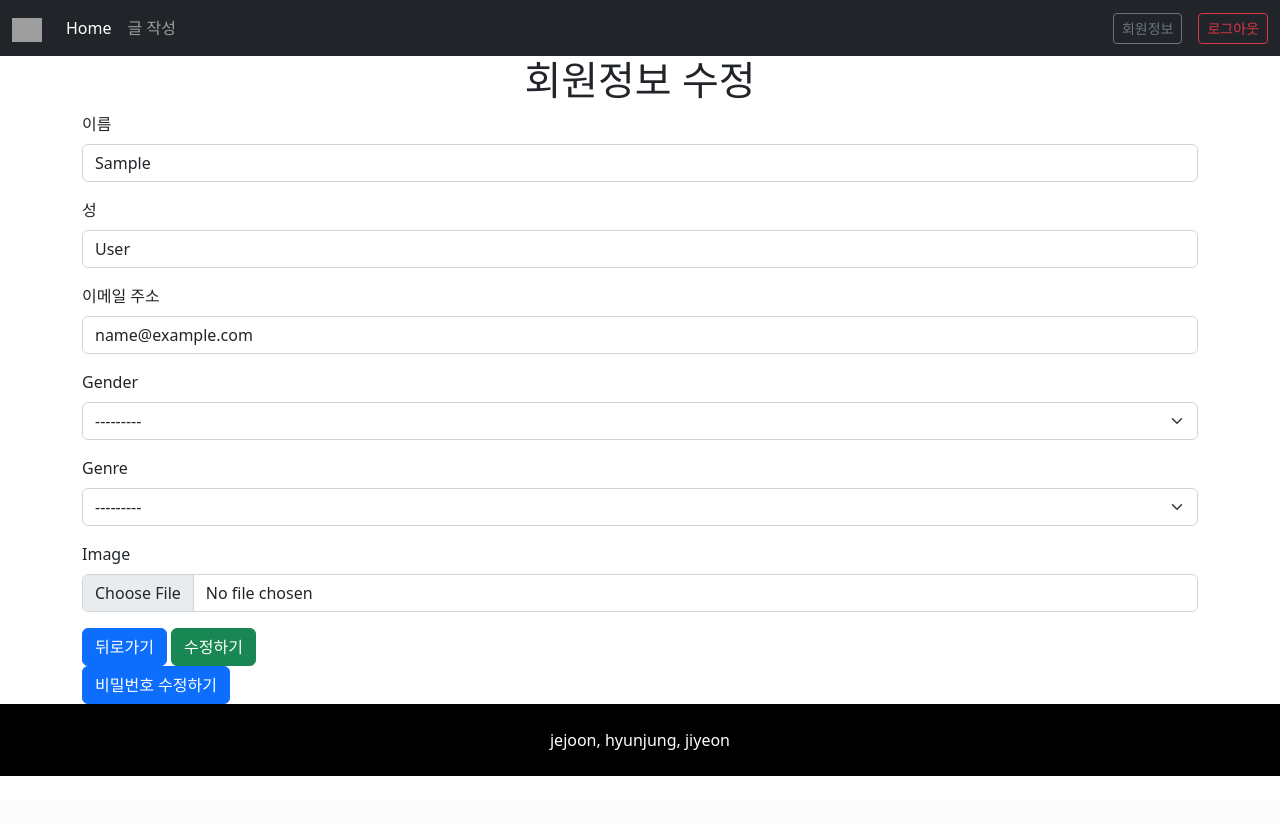
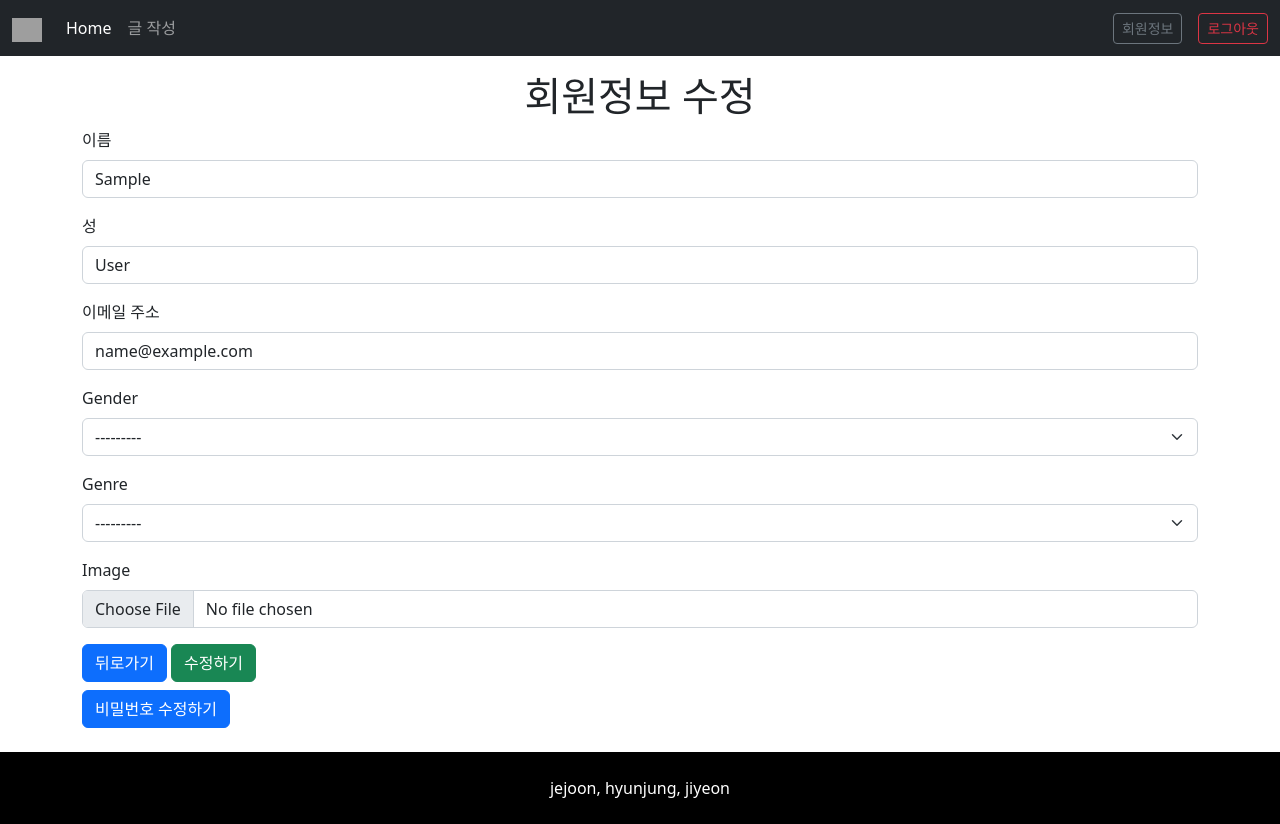
Before and after one commit to jejoonlee/Django_pair_pjt_4, a Django app: page /accounts/1/accounts_update/ in a window 1280 px wide. Before the commit the page ends 776 px from the top, so only its background shows below. Run offline with Django 3.2, Linux system fonts and the light colour scheme; the visitor is signed in with stand-in values (Sample User, id 1); data comes from the database, SQL or seed files in the repository; some libraries are stand-ins or nearby versions; grey boxes are pictures that could not be loaded.

Commit message:
margin_check

```diff
--- a/accounts/templates/accounts/accounts_update.html
+++ b/accounts/templates/accounts/accounts_update.html
@@ -6,7 +6,7 @@
 {% block css %}{% endblock css %}
 
 {% block content %}
-<div class="container">
+<div class="container my-3">
   <h1 class="text-center">회원정보 수정</h1>
   <form action="" method="POST" enctype="multipart/form-data">
     {% csrf_token %}
@@ -14,6 +14,6 @@
     <a class="btn btn-primary" href="{% url 'accounts:detail' request.user.pk %}" role="button">뒤로가기</a>
     <button class="btn btn-success" type="submit">수정하기</button>
   </form>
-  <a class="btn btn-primary" href="{% url 'accounts:password_update' %}" role="button">비밀번호 수정하기</a>
+  <a class="btn btn-primary my-2" href="{% url 'accounts:password_update' %}" role="button">비밀번호 수정하기</a>
 </div>
 {% endblock content %}
--- a/articles/templates/articles/forms.html
+++ b/articles/templates/articles/forms.html
@@ -1,10 +1,12 @@
 {% extends 'base.html' %}
 {% load django_bootstrap5 %}
 {% block content %}
+<div class="container my-3">
     <form action="" method="POST" enctype="multipart/form-data">
         {% csrf_token %}
         {% bootstrap_form form %}
         <button class="btn btn-primary" type="submit">OK</button>
         <a href="{% url 'articles:index' %}" class="btn btn-danger">Cancel</a>
     </form>
+</div>
 {% endblock %}
```
Also changed, not shown: articles/templates/articles/index.html (+6 -4 lines).
